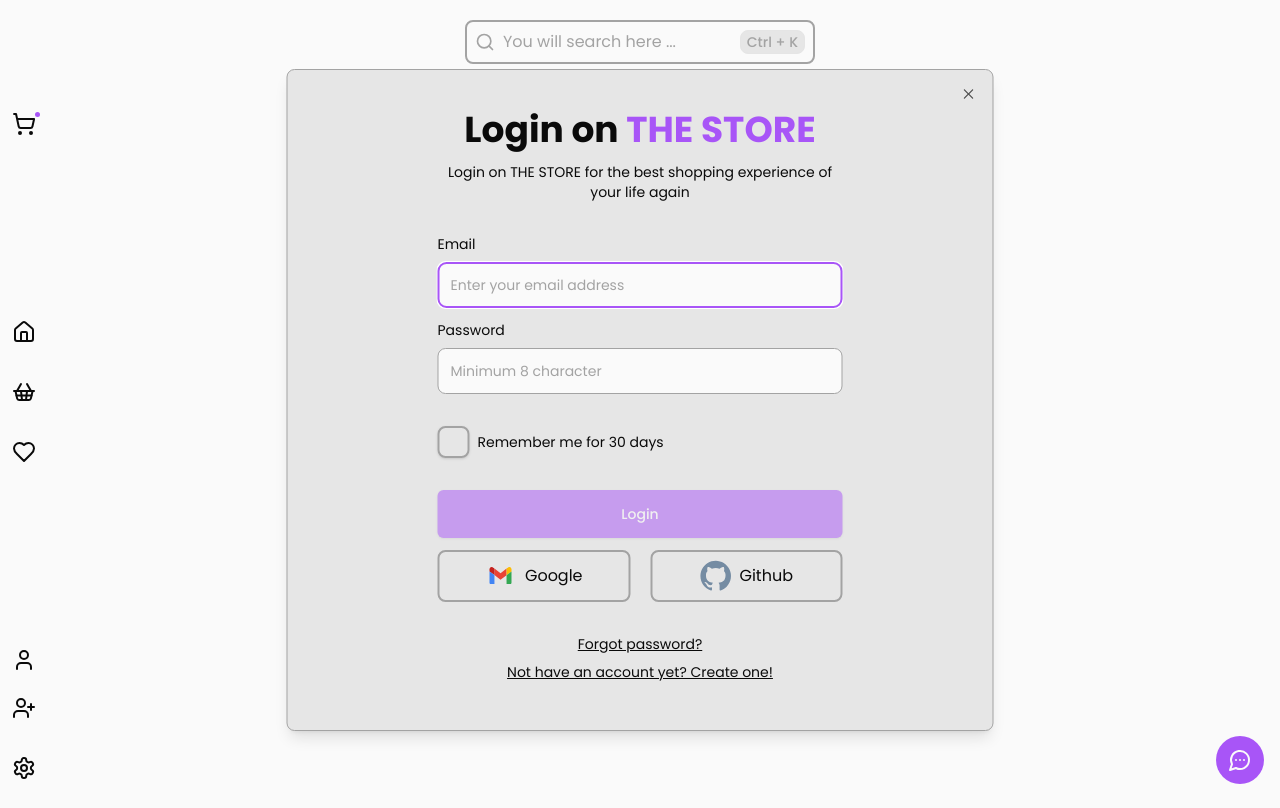
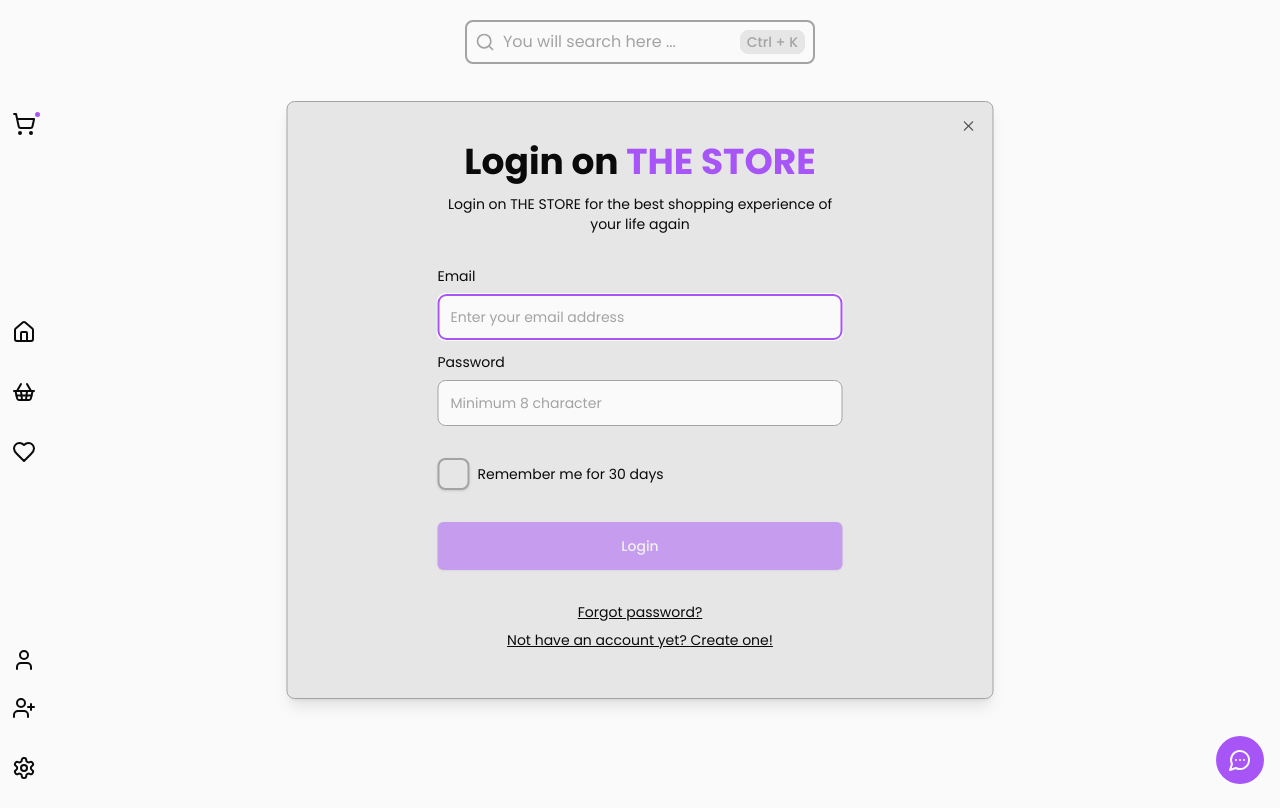
Before and after one commit to ClemilsonAzevedo/TheStore, a React (Vite) app in the folder web/: page /forgot-password in a window 1280 px wide. Both pictures are taken after a click on the button 24 px from the left and 660 px from the top of the page. Built offline with nearby package versions, Linux system fonts and the light colour scheme.

Commit message:
Feat: Login on App

```diff
--- a/web/src/App.tsx
+++ b/web/src/App.tsx
@@ -1,10 +1,13 @@
 import { BrowserRouter } from 'react-router-dom'
+import { AuthProvider } from './context/authContext'
 import Routes from './routes'
 
 export default function App() {
 	return (
 		<BrowserRouter>
-			<Routes />
+			<AuthProvider>
+				<Routes />
+			</AuthProvider>
 		</BrowserRouter>
 	)
 }
--- a/web/src/components/Login/index.tsx
+++ b/web/src/components/Login/index.tsx
@@ -1,5 +1,6 @@
 import { Dialog, DialogContent, DialogTrigger } from '@/components/ui/dialog'
-import { SubmitHandler, useForm } from 'react-hook-form'
+import { useAuth } from '@/context/authContext'
+import { useForm } from 'react-hook-form'
 import { z } from 'zod'
 import githubLogo from '../../assets/github.svg'
 import gmailLogo from '../../assets/gmail.svg'
@@ -16,11 +17,12 @@ type signInFormData = z.infer<typeof signInFormValidationSchema>
 
 export function Login() {
 	const { register, watch, handleSubmit, reset } = useForm<signInFormData>()
+	const { SignIn } = useAuth()
 
-	function handleSignIn(data: signInFormData) {
-		console.log(data)
-		//todo: Enviar os dados de login para o backend
+	function handleSignIn(userData: signInFormData) {
+		const { email, password } = userData
 
+		SignIn({ email, password })
 		reset()
 	}
 
@@ -87,21 +89,6 @@ export function Login() {
 					className='w-full bg-violet-500 hover:bg-violet-500/70 text-sm h-12 disabled:cursor-not-allowed'>
 					Login
 				</Button>
-				<div className='flex gap-5'>
-					<button
-						type='button'
-						className='px-5 py-2 flex items-center gap-2 border-2 border-neutral-600 rounded-lg w-full justify-center hover:border-violet-500 hover:text-violet-500 transition'>
-						<img src={gmailLogo} width={32} alt='' />
-						Google
-					</button>
-
-					<button
-						type='button'
-						className='px-5 py-2 flex items-center gap-2 border-2 border-neutral-600 rounded-lg w-full justify-center hover:border-violet-500 hover:text-violet-500 transition'>
-						<img src={githubLogo} width={32} alt='' />
-						Github
-					</button>
-				</div>
 			</div>
 
 			<div className='flex flex-col justify-center items-center'>
--- a/web/src/components/SignUp/index.tsx
+++ b/web/src/components/SignUp/index.tsx
@@ -1,6 +1,4 @@
 import { Button } from "../ui/button";
-import githubLogo from '../../assets/github.svg'
-import gmailLogo from '../../assets/gmail.svg'
 
 export function SignUp() {
 
@@ -71,21 +69,6 @@ export function SignUp() {
         <Button type="submit" className='w-full bg-violet-500 hover:bg-violet-500/70 text-sm h-12'>
           Sign Up
         </Button>
-        <div className='flex gap-5'>
-          <button
-            type='button'
-            className='px-5 py-2 flex items-center gap-2 border-2 border-neutral-600 rounded-lg w-full justify-center hover:border-violet-500 hover:text-violet-500 transition'>
-            <img src={gmailLogo} width={32} alt='' />
-            Google
-          </button>
-
-          <button
-            type='button'
-            className='px-5 py-2 flex items-center gap-2 border-2 border-neutral-600 rounded-lg w-full justify-center hover:border-violet-500 hover:text-violet-500 transition'>
-            <img src={githubLogo} width={32} alt='' />
-            Github
-          </button>
-        </div>
       </div>
 
       <div className='text-center'>
--- a/web/src/context/authContext.tsx
+++ b/web/src/context/authContext.tsx
@@ -1,28 +1,48 @@
 import { storeApi } from '@/api/store-api'
+import type { AxiosError } from 'axios'
 import { createContext, useContext, useEffect, useState } from 'react'
 
 export const AuthContext = createContext({})
 
-export function AuthProvider({ children }) {
+type AuthProviderProps = {
+	children: React.ReactNode
+}
+
+type SignInProps = {
+	email: string
+	password: string
+}
+
+export function AuthProvider({ children }: AuthProviderProps) {
 	const [authData, setAuthData] = useState({})
 
-	async function SignIn({ email, password }) {
+	async function SignIn({ email, password }: SignInProps) {
 		try {
-			const response = await storeApi.post('/signin', { email, password })
+			const response = await storeApi.post('/user/signin', { email, password })
 			const { userData, token } = response.data
 
 			localStorage.setItem('@TheStore:user', JSON.stringify(userData))
 			localStorage.setItem('@TheStore:token', token)
 
-			storeApi.defaults.headers.common['Authorization'] = `Bearer ${token}`
+			storeApi.defaults.headers.common.Authorization = `Bearer ${token}`
 			setAuthData({ userData, token })
-		} catch (error) {
-			if (error.response) {
-				alert(error.response.data.message)
+		} catch (error: unknown) {
+			if (isAxiosError(error)) {
+				if (error.response) {
+					const errorMessage = (error.response.data as { message: string })
+						.message
+					alert(errorMessage)
+				} else {
+					alert('Error trying to login, please try again later')
+				}
 			} else {
-				alert('Error trying to login, please try again later')
+				alert('An unexpected error ocurred')
 			}
 		}
+	}
+
+	function isAxiosError(error: unknown): error is AxiosError {
+		return (error as AxiosError).isAxiosError !== undefined
 	}
 
 	function SignOut() {
@@ -33,17 +53,17 @@ export function AuthProvider({ children }) {
 	}
 
 	useEffect(() => {
-		const user = localStorage.getItem('@TheStore:user')
 		const token = localStorage.getItem('@TheStore:token')
+		const userData = localStorage.getItem('@TheStore:user')
 
-		if (user && token) {
-			storeApi.defaults.headers.common['Authorization'] = `Bearer ${token}`
-			setAuthData({ token, userData: JSON.parse(user) })
+		if (userData && token) {
+			storeApi.defaults.headers.common.Authorization = `Bearer ${token}`
+			setAuthData({ token, userData: JSON.parse(userData) })
 		}
 	}, [])
 
 	return (
-		<AuthContext.Provider value={{ authData, setAuthData }}>
+		<AuthContext.Provider value={{ SignIn, SignOut }}>
 			{children}
 		</AuthContext.Provider>
 	)
```
